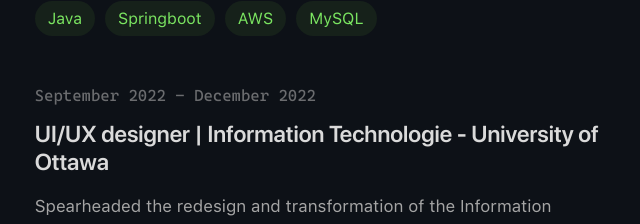
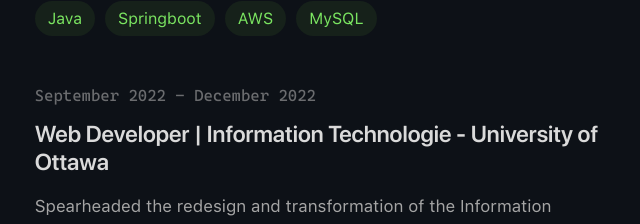
Before and after one commit to ben-flynn/ben-flynn-website, a Next.js app in the folder ben-flynn-website/: page / in a window 1280 px wide. Shown: the part 1560-1784 px from the top of the page, without its empty margins (557-1197 px from the left). Built offline with nearby package versions, Linux system fonts and the light colour scheme.

Commit message:
fixed typo

```diff
--- a/ben-flynn-website/app/page.js
+++ b/ben-flynn-website/app/page.js
@@ -54,7 +54,7 @@
             />
             <Job
               timeWindow="September 2022 - December 2022"
-              title="UI/UX designer"
+              title="Web Developer"
               company="Information Technologie - University of Ottawa"
               description="Spearheaded the redesign and transformation of the Information Technology website to align with uOttawa's refreshed brand, ensuring a cohesive and contemporary online presence.
               Designed and developed engaging web pages, incorporating user-centric design principles and enhancing the overall user experience.
```
